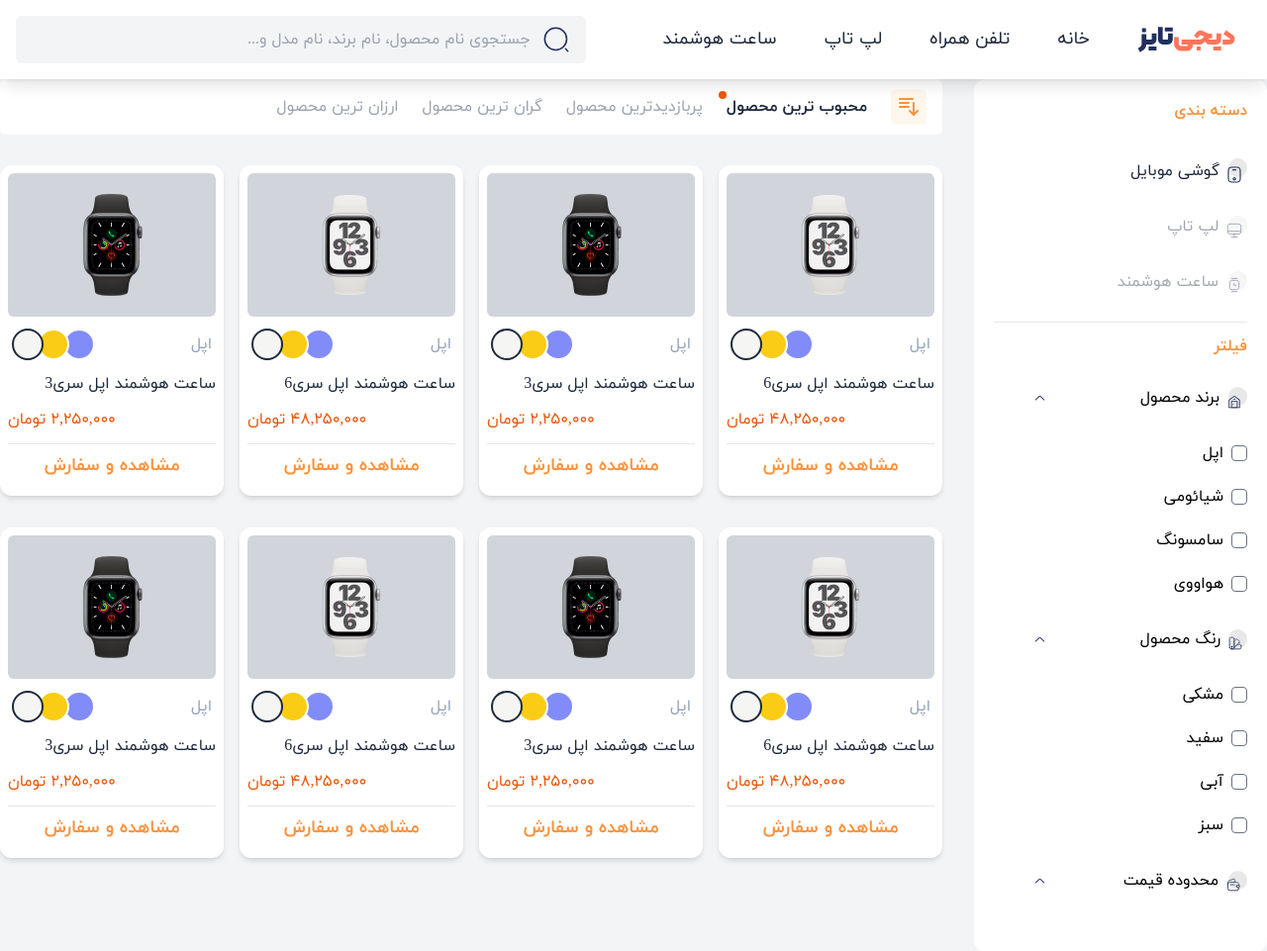
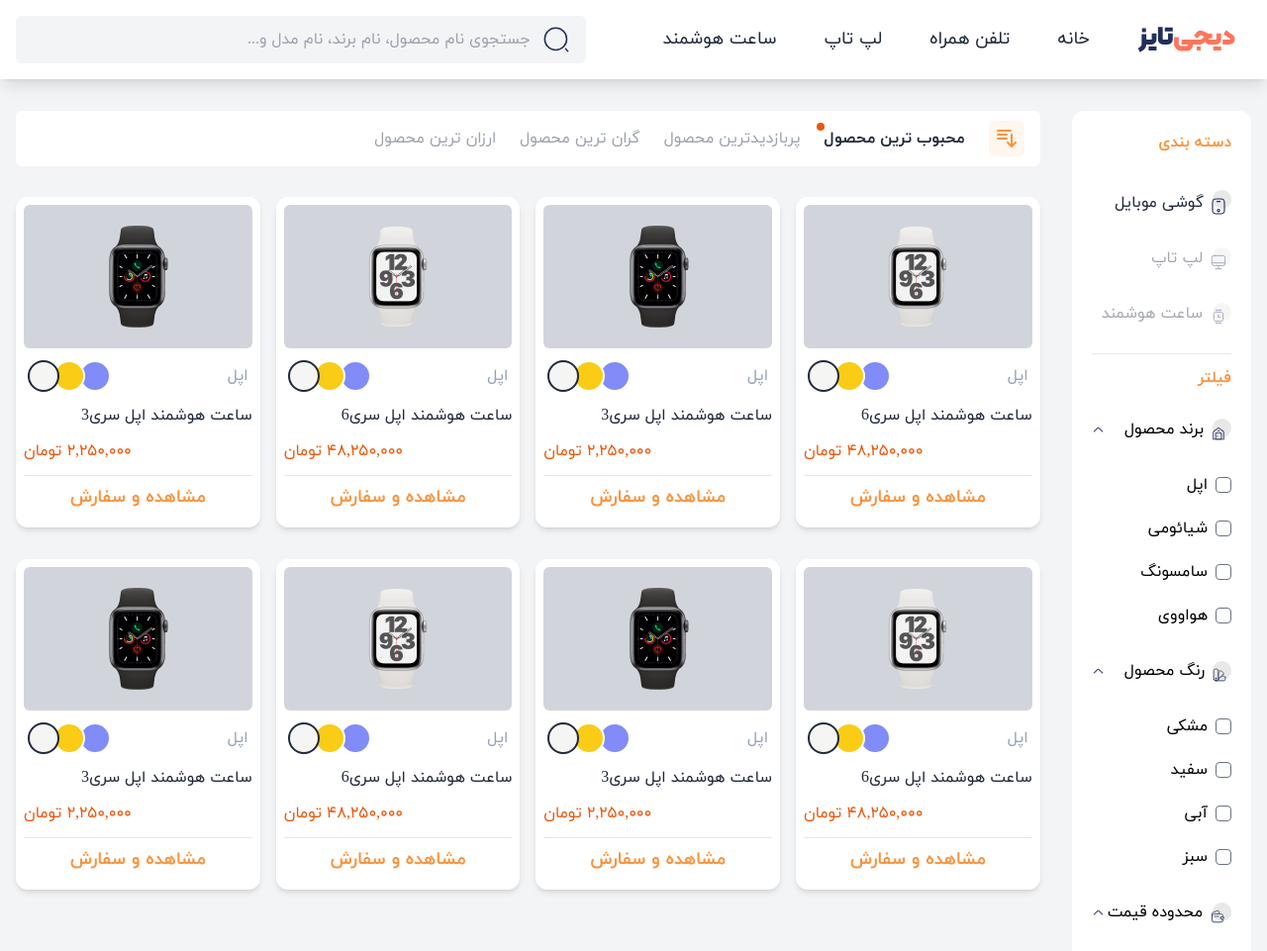
Before and after one commit to meisam-msr/tailwindcss-digital-store, a website: page public/index.html in a window 1280 px wide. Shown: the whole page at 99% size. Drawn offline with nearby package versions, Linux system fonts and the light colour scheme.

Commit message:
fix container

```diff
--- a/public/index.html
+++ b/public/index.html
@@ -88,9 +88,10 @@
     </div>
     <!-- desktop navbar -->
     <nav
-      class="bg-white p-4 shadow-lg sticky top-0 flex items-center justify-between z-10"
+      class="bg-white hidden md:block p-4 shadow-lg mb-8 sticky top-0 z-10"
     >
-      <ul class="flex items-center gap-x-4 text-slate-800 text-lg">
+      <div class="container mx-auto max-w-screen-2xl flex items-center justify-between">
+        <ul class="flex items-center gap-x-0 lg:gap-x-4 text-slate-800 lg:text-lg">
           <li>
             <a
               class="block px-4 py-2 transition-all duration-300 rounded-md"
@@ -143,7 +144,7 @@
           </li>
         </ul>
         <!-- search bar -->
-      <div class="flex-1 max-w-xl">
+        <div class="flex-1 max-w-xl mr-4">
           <div class="bg-gray-100 flex items-center rounded-md py-1 px-4">
             <span class="ml-3">
               <svg
@@ -164,14 +165,15 @@
             <input class="w-full focus:outline-0 bg-transparent py-2" type="text" placeholder="جستجوی نام محصول، نام برند، نام مدل و...">
           </div>
         </div>
+      </div>
     </nav>
 
     <!-- content -->
     <div
-      class="grid grid-cols-12 md:grid-rows-[55px_minmax(500px,_1fr)] md:gap-8"
+      class="px-4 container mx-auto max-w-screen-2xl grid grid-cols-12 md:grid-rows-[55px_minmax(500px,_1fr)] md:gap-8"
     >
       <!-- Sidebar -->
-      <div class="hidden md:block col-span-4 lg:col-span-3 row-span-2">
+      <div class="hidden md:block col-span-4 lg:col-span-3 xl:col-span-2 row-span-2">
         <div class="bg-white rounded-xl p-5">
           <!-- categories -->
           <div class="mb-3">
@@ -340,7 +342,7 @@
                 </div>
                 <svg
                   :class="isOpenBrand ? 'rotate-180' : ''"
-                  class="transition-all duration-500 ml-10"
+                  class="transition-all duration-500"
                   width="13"
                   height="13"
                   fill="none"
@@ -451,7 +453,7 @@
                 </div>
                 <svg
                   :class="isOpenColor ? 'rotate-180' : ''"
-                  class="transition-all duration-500 ml-10"
+                  class="transition-all duration-500"
                   width="13"
                   height="13"
                   fill="none"
@@ -552,7 +554,7 @@
                 </div>
                 <svg
                   :class="isOpenPrice ? 'rotate-180' : ''"
-                  class="transition-all duration-500 ml-10"
+                  class="transition-all duration-500"
                   width="13"
                   height="13"
                   fill="none"
@@ -574,7 +576,7 @@
         </div>
       </div>
       <!-- sort section -->
-      <div class="hidden md:block col-span-8 lg:col-span-9">
+      <div class="hidden md:block col-span-8 lg:col-span-9 xl:col-span-10">
         <div
           x-data="{sort : 1, activeClass: 'text-slate-800 font-bold'}"
           class="px-4 rounded-md flex items-center bg-white gap-x-6 text-gray-400"
@@ -644,7 +646,7 @@
         </div>
       </div>
       <!-- products -->
-      <div class="col-span-12 md:col-span-8 lg:col-span-9">
+      <div class="col-span-12 md:col-span-8 lg:col-span-9 xl:col-span-10">
         <div
           x-data="{
         products : [
```
Also changed, not shown: public/build/tailwind.css. Lines whose indentation alone changed are shown as unchanged.
